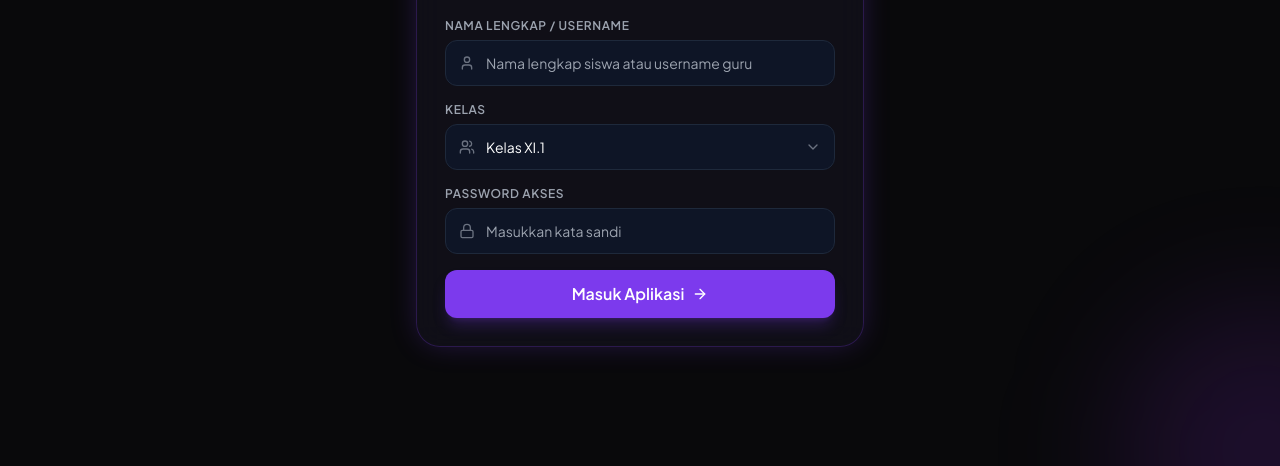
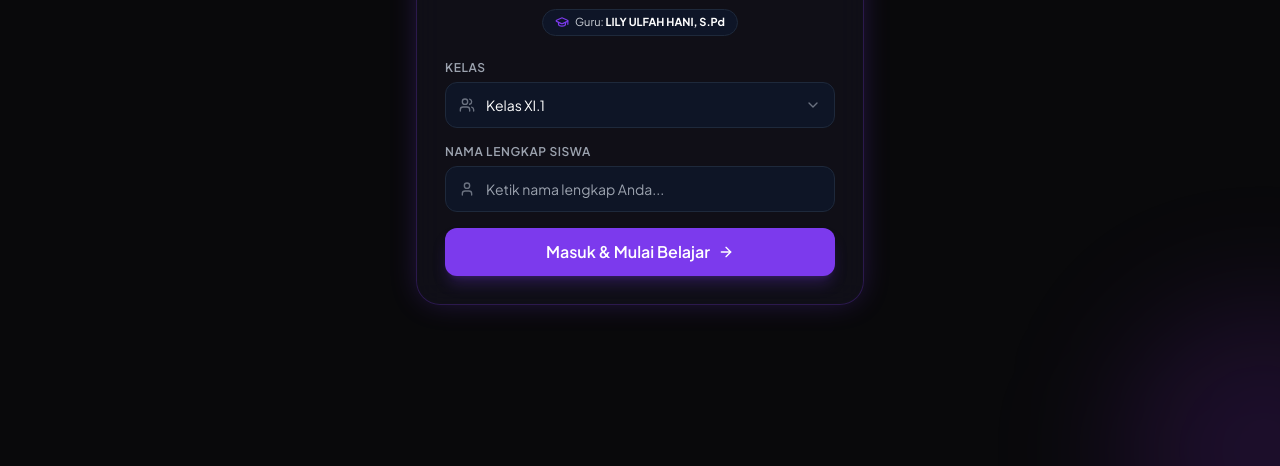
Before and after one commit to khanzedu/org-pergerakan, a plain HTML site: page index.html in a window 1280 px wide. Shown: the part 334-800 px from the top of the page. Drawn offline with nearby package versions, Linux system fonts and the light colour scheme.

Commit message:
Update index.html

```diff
--- a/index.html
+++ b/index.html
@@ -38,7 +38,7 @@
 <body class="bg-darkBg text-white font-sans min-h-screen flex flex-col selection:bg-primary selection:text-white">
 
     <script>
-        const IS_PREVIEW = false; // Terhubung langsung ke Google Sheets
+        const IS_PREVIEW = false;
         const GAS_EXEC_URL = "https://script.google.com/macros/s/AKfycbykcJkfgMCvPq0hPyLphsCCNRtNtCO1CIZbuTxzF-daT9objQQplilI5JjdWKmMU1Vd/exec";
     </script>
 
@@ -69,18 +69,10 @@
 
             <form id="loginForm" onsubmit="handleLogin(event)" class="space-y-4">
                 <div>
-                    <label class="block text-xs font-semibold uppercase tracking-wider text-gray-400 mb-1.5">Nama Lengkap / Username</label>
-                    <div class="relative">
-                        <span class="absolute inset-y-0 left-0 pl-3.5 flex items-center text-gray-500"><i data-lucide="user" class="w-4 h-4"></i></span>
-                        <input type="text" id="loginName" required placeholder="Nama lengkap siswa atau username guru" class="w-full bg-slate-900/85 border border-slate-800 rounded-xl px-4 py-3 pl-10 text-sm text-white focus:outline-none focus:border-primary transition-all">
-                    </div>
-                </div>
-
-                <div>
                     <label class="block text-xs font-semibold uppercase tracking-wider text-gray-400 mb-1.5">Kelas</label>
                     <div class="relative">
                         <span class="absolute inset-y-0 left-0 pl-3.5 flex items-center text-gray-500"><i data-lucide="users" class="w-4 h-4"></i></span>
-                        <select id="loginClass" required class="w-full bg-slate-900/85 border border-slate-800 rounded-xl px-4 py-3 pl-10 text-sm text-white focus:outline-none focus:border-primary transition-all appearance-none cursor-pointer">
+                        <select id="loginClass" onchange="toggleAdminPassField()" required class="w-full bg-slate-900/85 border border-slate-800 rounded-xl px-4 py-3 pl-10 text-sm text-white focus:outline-none focus:border-primary transition-all appearance-none cursor-pointer">
                             <option value="XI.1">Kelas XI.1</option>
                             <option value="XI.2">Kelas XI.2</option>
                             <option value="GURU">Guru Pengampu (Admin)</option>
@@ -89,16 +81,24 @@
                     </div>
                 </div>
 
-                <div>
-                    <label class="block text-xs font-semibold uppercase tracking-wider text-gray-400 mb-1.5">Password Akses</label>
+                <div id="studentNameWrapper">
+                    <label class="block text-xs font-semibold uppercase tracking-wider text-gray-400 mb-1.5">Nama Lengkap Siswa</label>
+                    <div class="relative">
+                        <span class="absolute inset-y-0 left-0 pl-3.5 flex items-center text-gray-500"><i data-lucide="user" class="w-4 h-4"></i></span>
+                        <input type="text" id="loginName" required placeholder="Ketik nama lengkap Anda..." class="w-full bg-slate-900/85 border border-slate-800 rounded-xl px-4 py-3 pl-10 text-sm text-white focus:outline-none focus:border-primary transition-all">
+                    </div>
+                </div>
+
+                <div id="adminPassWrapper" class="hidden">
+                    <label class="block text-xs font-semibold uppercase tracking-wider text-gray-400 mb-1.5">Password Guru Pengampu</label>
                     <div class="relative">
                         <span class="absolute inset-y-0 left-0 pl-3.5 flex items-center text-gray-500"><i data-lucide="lock" class="w-4 h-4"></i></span>
-                        <input type="password" id="loginPass" required placeholder="Masukkan kata sandi" class="w-full bg-slate-900/85 border border-slate-800 rounded-xl px-4 py-3 pl-10 text-sm text-white focus:outline-none focus:border-primary transition-all">
+                        <input type="password" id="loginPass" placeholder="Masukkan kata sandi guru" class="w-full bg-slate-900/85 border border-slate-800 rounded-xl px-4 py-3 pl-10 text-sm text-white focus:outline-none focus:border-primary transition-all">
                     </div>
                 </div>
 
                 <button type="submit" id="btnLoginSubmit" class="w-full mt-2 bg-primary hover:bg-primaryHover text-white font-semibold py-3 rounded-xl transition-all shadow-lg shadow-primary/25 flex items-center justify-center gap-2">
-                    <span>Masuk Aplikasi</span>
+                    <span>Masuk & Mulai Belajar</span>
                     <i data-lucide="arrow-right" class="w-4 h-4"></i>
                 </button>
             </form>
@@ -252,7 +252,6 @@
                     </div>
                 </div>
 
-                <!-- Statistik Ringkas -->
                 <div class="grid grid-cols-3 gap-3">
                     <div class="glass-card p-4 rounded-2xl text-center">
                         <span class="text-[11px] text-gray-400 block">Total Peserta</span>
@@ -268,7 +267,6 @@
                     </div>
                 </div>
 
-                <!-- Tabel Nilai -->
                 <div class="glass-card rounded-2xl overflow-hidden border border-slate-800">
                     <div class="overflow-x-auto">
                         <table class="w-full text-left text-xs">
@@ -433,11 +431,33 @@
         window.addEventListener('DOMContentLoaded', () => {
             lucide.createIcons();
             renderMaterials();
+            toggleAdminPassField();
             setTimeout(() => {
                 hideLoading();
                 checkSession();
             }, 400);
         });
+
+        function toggleAdminPassField() {
+            const cls = document.getElementById('loginClass').value;
+            const passWrap = document.getElementById('adminPassWrapper');
+            const passInput = document.getElementById('loginPass');
+            const nameWrap = document.getElementById('studentNameWrapper');
+            const nameInput = document.getElementById('loginName');
+
+            if (cls === 'GURU') {
+                passWrap.classList.remove('hidden');
+                passInput.required = true;
+                nameInput.value = 'LILY ULFAH HANI, S.Pd';
+                nameWrap.classList.add('hidden');
+            } else {
+                passWrap.classList.add('hidden');
+                passInput.required = false;
+                passInput.value = '';
+                if (nameInput.value === 'LILY ULFAH HANI, S.Pd') nameInput.value = '';
+                nameWrap.classList.remove('hidden');
+            }
+        }
 
         function showLoading(text) {
             document.getElementById('loadingText').innerText = text || 'Memproses...';
@@ -468,7 +488,7 @@
             const className = document.getElementById('loginClass').value;
             const password = document.getElementById('loginPass').value.trim();
 
-            showLoading('Memverifikasi akses ke Google Sheets...');
+            showLoading('Menyambungkan ke kelas ' + className + '...');
 
             const onSuccess = (res) => {
                 hideLoading();
@@ -478,7 +498,7 @@
                     document.getElementById('loginPage').classList.add('hidden');
                     showApp();
                 } else {
-                    alert((res && res.message) || 'Login gagal. Periksa nama/password Anda.');
+                    alert((res && res.message) || 'Gagal masuk. Periksa kembali isian Anda.');
                 }
             };
 
@@ -489,12 +509,11 @@
                         hideLoading();
                         alert('Gagal terhubung ke server: ' + err.message);
                     })
-                    .verifyLogin({ name, username: name, className, password });
+                    .verifyLogin({ name, className, password });
             } else {
-                // Fallback jika dibuka di luar iframe GAS
                 fetch(GAS_EXEC_URL, {
                     method: 'POST',
-                    body: JSON.stringify({ action: 'login', name, username: name, className, password })
+                    body: JSON.stringify({ action: 'login', name, className, password })
                 })
                 .then(r => r.json())
                 .then(onSuccess)
```
